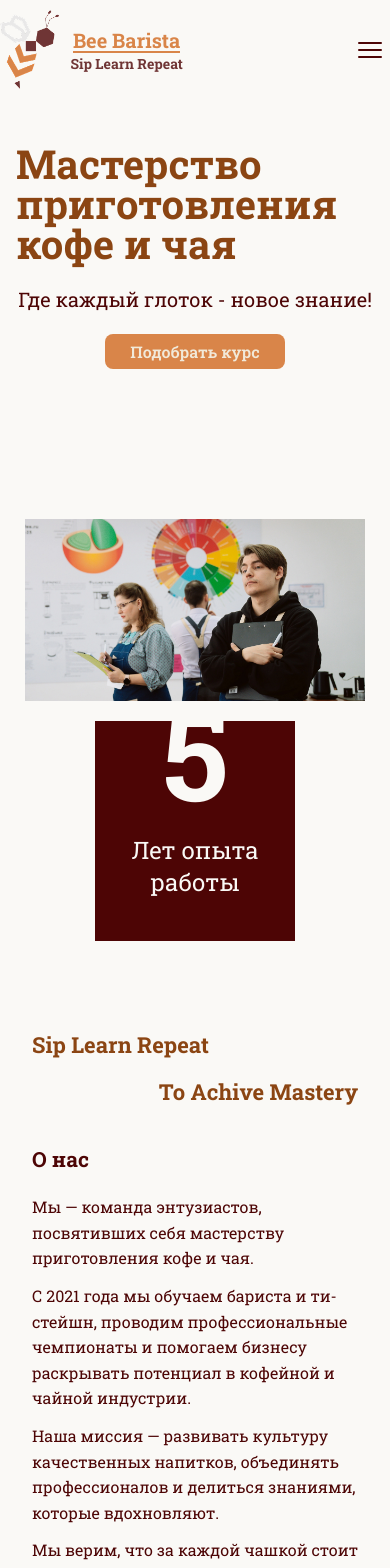
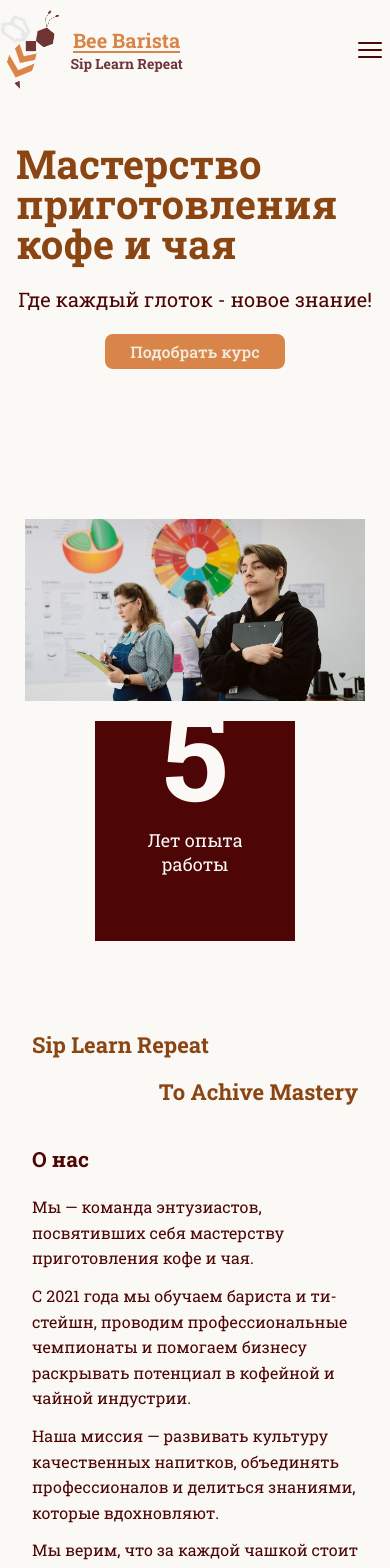
Before and after one commit to romkalan/Coffee-Tea-Mastery, a React (Vite) app: page /#/ in a window 390 px wide. Shown: the top 1568 px of the page. Built offline with nearby package versions, Linux system fonts and the light colour scheme; data requests are answered from the project's data file.

Commit message:
feat: responsive typography with fluid font sizes
- Convert -small/standard/medium to clamp() values
- Add responsive button font-size scaling

```diff
--- a/src/index.scss
+++ b/src/index.scss
@@ -137,8 +137,13 @@ textarea {
 
   body {
     zoom: 1;
-    /*-webkit-transform: scale(1);*/
     transform: scale(1);
+  }
+}
+
+@include respond-sm-max {
+  button {
+    font-size: 1em;
   }
 }
 
--- a/src/styles/mixins.scss
+++ b/src/styles/mixins.scss
@@ -34,11 +34,11 @@ $shadow-card-hover: 0 20px 40px rgba(0, 0, 0, 0.12),
                     inset 0 1px 0 rgba(255, 255, 255, 0.9);
 
 // SIZES
-$font-small: 16px;
-$font-standard: 18px;
-$font-medium: 24px;
-$font-large: clamp(1.5rem, 2vw, 2rem); /* 24px - 32px */
-$font-giant: clamp(2rem, 3vw, 2.5rem); /* 32px - 40px */
+$font-small: clamp(0.875rem, 1vw, 1rem);       /* 14px - 16px */
+$font-standard: clamp(1rem, 1.2vw, 1.125rem);  /* 16px - 18px */
+$font-medium: clamp(1.125rem, 1.6vw, 1.5rem);  /* 18px - 24px */
+$font-large: clamp(1.5rem, 2vw, 2rem);          /* 24px - 32px */
+$font-giant: clamp(2rem, 3vw, 2.5rem);          /* 32px - 40px */
 
 $border-radius-small: 8px;
 $border-radius-medium: 12px;
```
